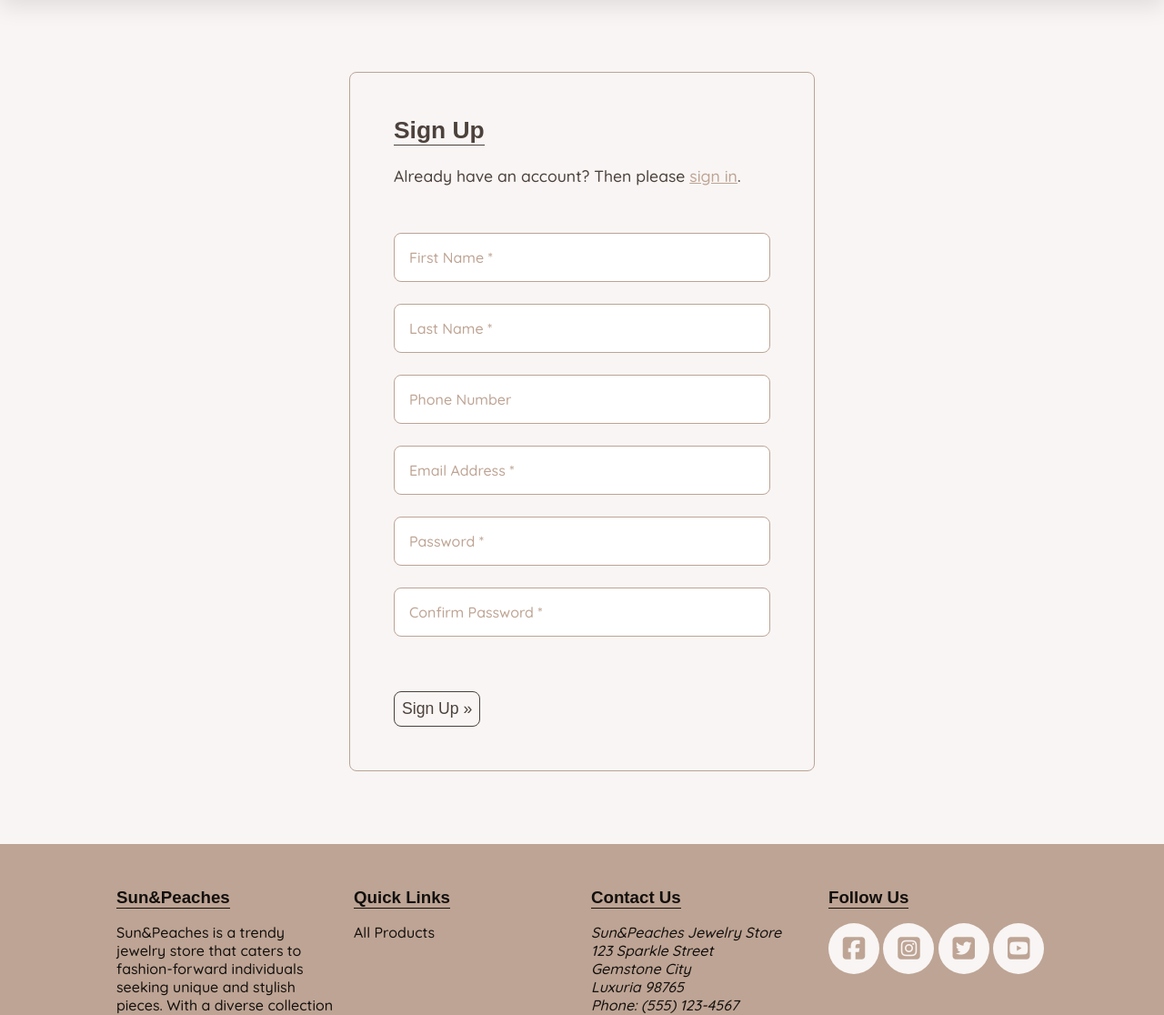
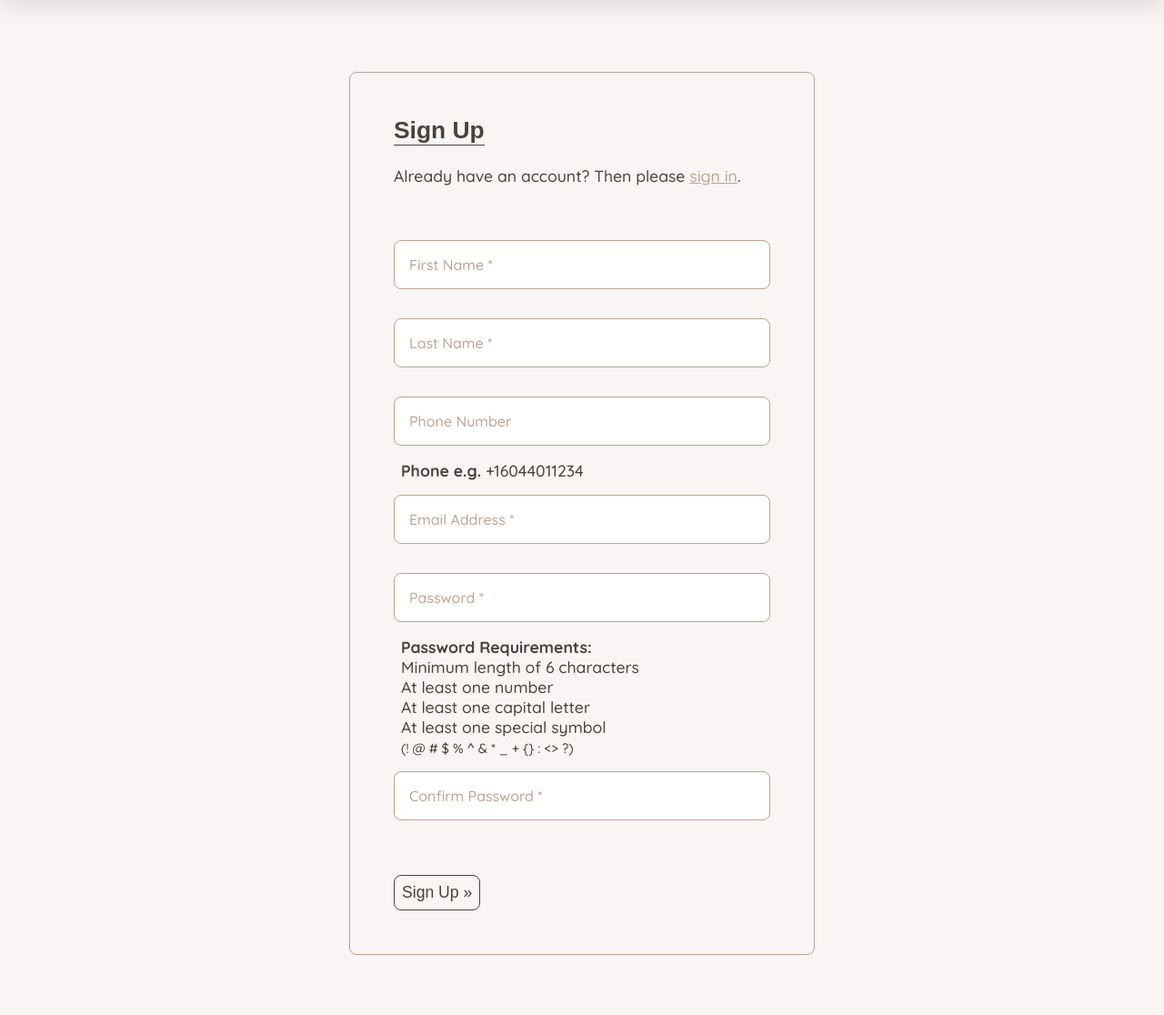
Before and after one commit to radule90/CI_PP_5, a Django app: page /account/signup/ in a window 1280 px wide. Shown: the part 97-1213 px from the top of the page at 91% size. Run offline with Django 4.2, Linux system fonts and the light colour scheme; data that the repository does not hold is empty; some libraries are stand-ins or nearby versions; some web fonts are replaced.

Commit message:
Improve password control, add requiremnt and style

```diff
--- a/account/forms.py
+++ b/account/forms.py
@@ -1,9 +1,14 @@
+import re
 from django import forms
 from .models import Account, Profile
 from phonenumber_field.formfields import PhoneNumberField
 
 
 class SignupForm(forms.ModelForm):
+    '''
+    Sign up form with password control
+    https://stackoverflow.com/questions/26823766/re-search-password-checking-error
+    '''
     email = forms.EmailField(max_length=200)
     phone_number = PhoneNumberField()
     password = forms.CharField(widget=forms.PasswordInput())
@@ -43,6 +48,17 @@ class SignupForm(forms.ModelForm):
         # Check if password and confirm_password match
         if password != confirm_password:
             self.add_error('confirm_password', 'Password does not match!')
+
+        # Check for strong password criteria
+        # https://stackoverflow.com/questions/26823766/re-search-password-checking-error
+        if not re.search('[0-9]', password) or \
+           not re.search('[A-Z]', password) or \
+           not re.search('[!@#$%^&*()_+{}:<>?]', password) or \
+           len(password) < 6:
+            self.add_error('password',
+                           'Password must contain at least one number, '
+                           'one capital letter, one special symbol, '
+                           'and be at least 6 characters long.')
 
         return cleaned_data
 
--- a/account/templates/account/signup.html
+++ b/account/templates/account/signup.html
@@ -19,6 +19,22 @@
                 {{ field.errors }}
                 {{ field }}
             </div>
+            {% comment %} List of Password Requirements {% endcomment %}
+            {% if field.name == 'phone_number' %}
+            <div class="requirements-signup">
+                <p><strong>Phone e.g.</strong> +16044011234</p>
+            </div>
+            {% endif %}
+            {% if field.name == 'password' %}
+                <div class="requirements-signup">
+                    <p><strong>Password Requirements:</strong></p>
+                    <p>Minimum length of 6 characters</p>
+                    <p>At least one number</p>
+                    <p>At least one capital letter</p>
+                    <p>At least one special symbol</p>
+                    <small>(! @ # $ % ^ & * _ + {} : &lt;&gt; ?)</small>
+                </div>
+            {% endif %}
             {% endfor %}
             <br>
             <br>
--- a/static/css/styles.css
+++ b/static/css/styles.css
@@ -66,7 +66,7 @@ textarea {
     font-family: 'Quicksand', sans-serif;
     width: 100%;
     padding: 1rem;
-    margin-block: 0.5rem 1rem;
+    margin-block: 1rem;
     border: 1px solid var(--dark-background);
     border-radius: 0.5rem;
     font-size: 1rem;
@@ -979,6 +979,9 @@ td {
 .secondaryAction {
     margin-inline-end: 0.5rem;
 }
+.requirements-signup {
+    margin-inline-start: .5rem;
+}
 
 /* Error Pages */
 .center .error-btn {
```
